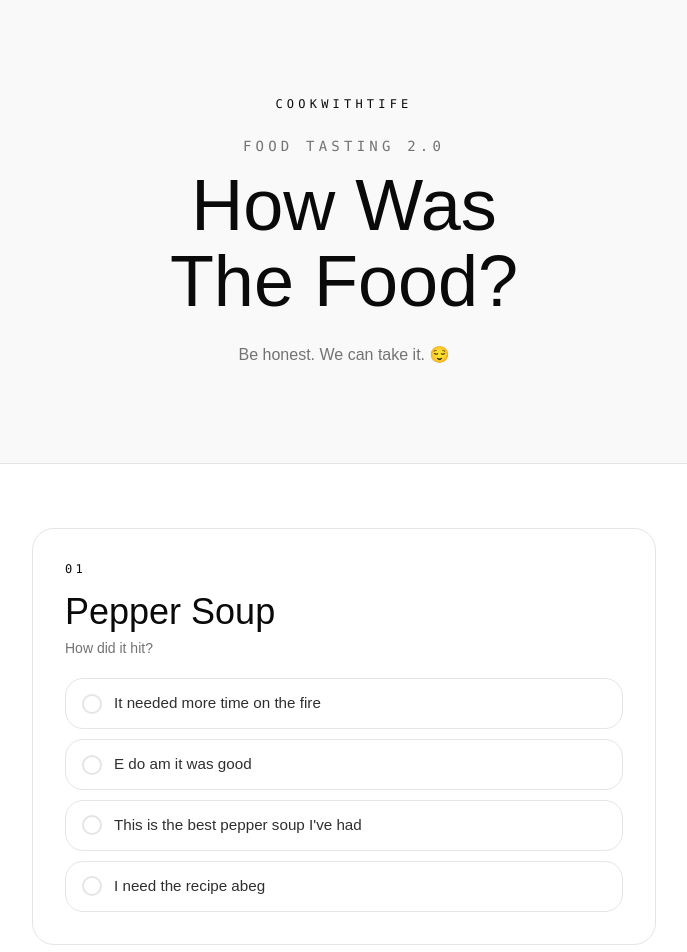
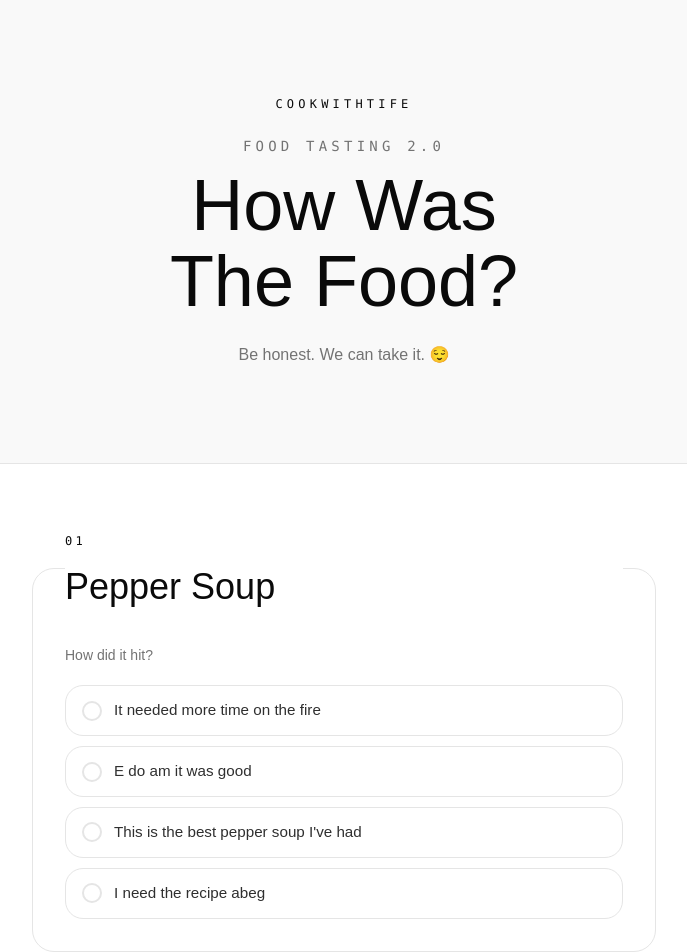
Before and after one commit to Destiny27052005/AfterTaste-CookWithTife-Food-Tasting-2.0, a React (Vite) app: page / in a window 1280 px wide. Shown: the top 952 px of the page, without its empty margins (296-983 px from the left). Built offline with nearby package versions, Linux system fonts and the light colour scheme.

Commit message:
Refactor QuestionBlock component for improved accessibility and structure

```diff
--- a/src/components/QuestionBlock.tsx
+++ b/src/components/QuestionBlock.tsx
@@ -8,35 +8,52 @@ type Props = {
   invalid: boolean;
 };
 
-export default function QuestionBlock({ question, index, value, onChange, invalid }: Props) {
+export default function QuestionBlock({
+  question,
+  index,
+  value,
+  onChange,
+  invalid,
+}: Props) {
+  const errorId = `error-${question.id}`;
+
   return (
     <fieldset
+      aria-describedby={invalid ? errorId : undefined}
       className={`rounded-3xl border bg-card px-5 py-6 transition-colors sm:px-8 sm:py-8 ${
         invalid ? "border-destructive" : "border-border"
       }`}
     >
-      <legend className="sr-only">{question.title}</legend>
-      <p className="font-mono text-xs uppercase tracking-[0.28em] text-spice">
-        {String(index + 1).padStart(2, "0")}
-      </p>
-      <h2 className="mt-3 font-display text-3xl leading-tight text-foreground sm:text-4xl">
-        {question.title}
-      </h2>
-      <p className="mt-1 text-sm text-muted-foreground">{question.prompt}</p>
+      <legend className="w-full">
+        <span className="font-mono text-xs uppercase tracking-[0.28em] text-spice">
+          {String(index + 1).padStart(2, "0")}
+        </span>
+        <h2 className="mt-3 font-display text-3xl leading-tight text-foreground sm:text-4xl">
+          {question.title}
+        </h2>
+      </legend>
 
-      <div className="mt-5 grid gap-2.5">
+      {question.prompt && (
+        <p className="mt-1 text-sm text-muted-foreground">{question.prompt}</p>
+      )}
+
+      <div className="mt-5 grid gap-2.5" role="radiogroup">
         {question.options.map((option) => {
           const selected = value === option;
+          const inputId = `${question.id}-${option}`;
+
           return (
             <label
               key={option}
-              className={`flex cursor-pointer items-center gap-3 rounded-2xl border px-4 py-3.5 text-[0.95rem] leading-snug transition-all duration-200 ${
+              htmlFor={inputId}
+              className={`group flex cursor-pointer items-center gap-3 rounded-2xl border px-4 py-3.5 text-[0.95rem] leading-snug transition-all duration-200 has-focus-visible:ring-2 has-focus-visible:ring-spice has-focus-visible:ring-offset-2 ${
                 selected
                   ? "border-spice bg-spice/10 text-foreground shadow-warm"
                   : "border-border bg-background text-foreground/85 hover:border-spice/50 hover:bg-spice/5"
               }`}
             >
               <input
+                id={inputId}
                 type="radio"
                 name={question.id}
                 value={option}
@@ -45,25 +62,27 @@ export default function QuestionBlock({ question, index, value, onChange, invali
                 className="sr-only"
               />
               <span
-                aria-hidden
+                aria-hidden="true"
                 className={`flex size-5 shrink-0 items-center justify-center rounded-full border-2 transition-colors ${
-                  selected ? "border-spice" : "border-border"
+                  selected ? "border-spice" : "border-border group-hover:border-spice/60"
                 }`}
               >
                 <span
-                  className={`size-2.5 rounded-full bg-spice transition-transform ${
+                  className={`size-2.5 rounded-full bg-spice transition-transform duration-150 ${
                     selected ? "scale-100" : "scale-0"
                   }`}
                 />
               </span>
-              {option}
+              <span>{option}</span>
             </label>
           );
         })}
       </div>
 
       {invalid && (
-        <p className="mt-3 text-sm text-destructive">Pick one before you submit 🙏</p>
+        <p id={errorId} role="alert" className="mt-3 text-sm text-destructive">
+          Pick one before you submit 🙏
+        </p>
       )}
     </fieldset>
   );
```
